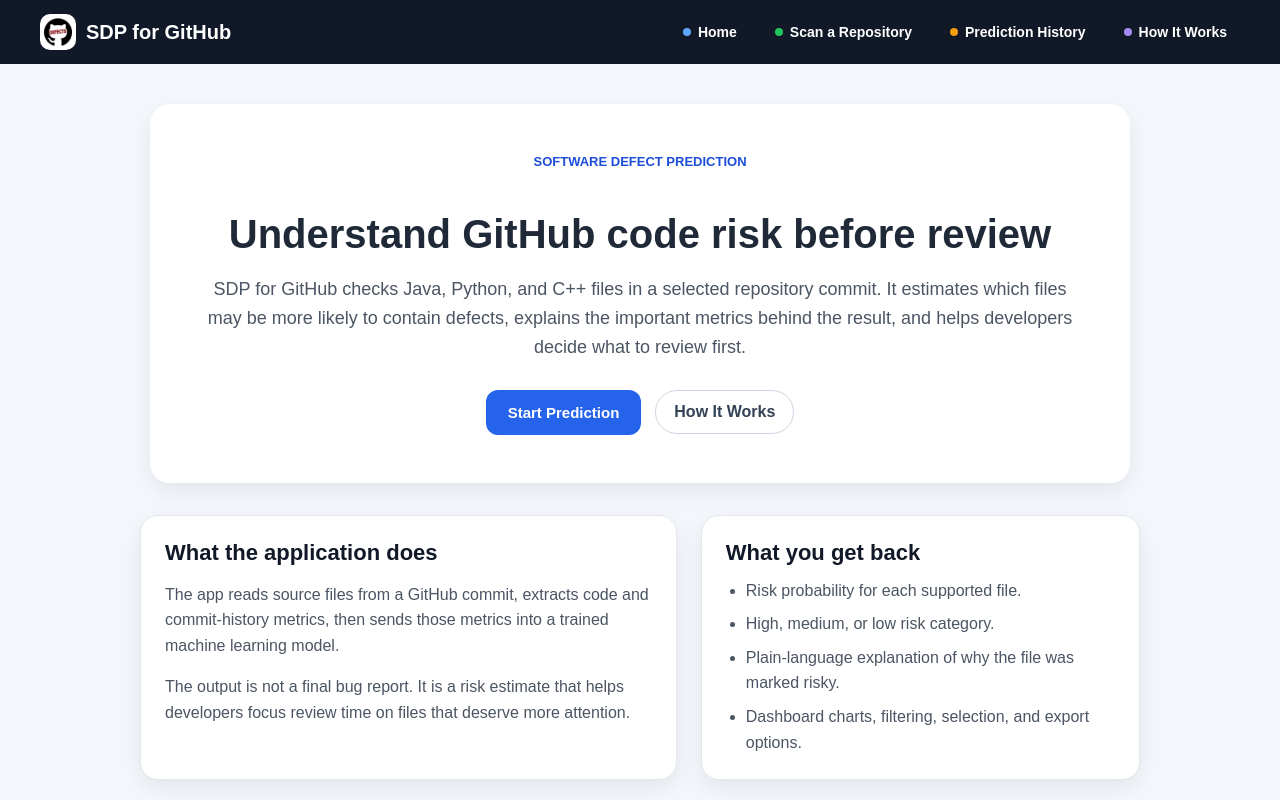
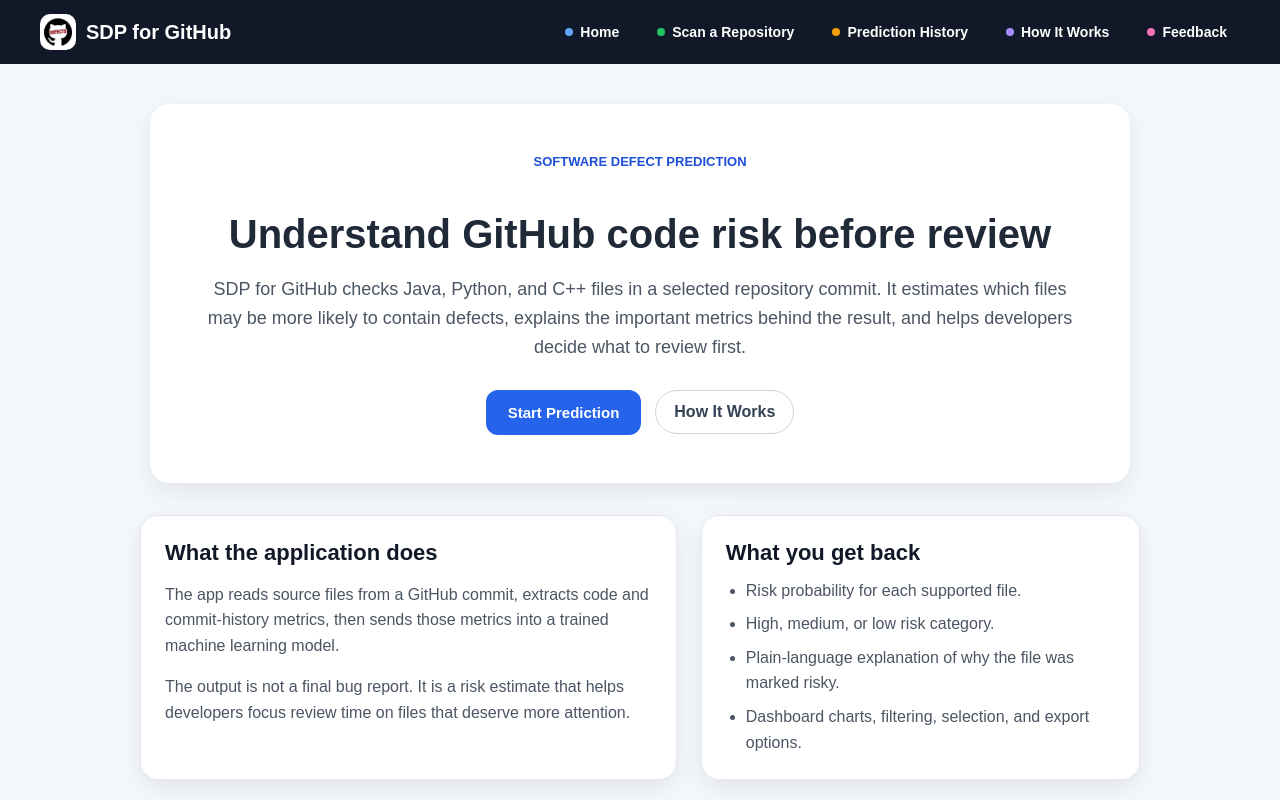
Before and after one commit to Penkei/SDP-for-GitHub, a React (Vite) app in the folder frontend/: page / in a window 1280 px wide. Shown: the top 800 px of the page. Built offline with nearby package versions, Linux system fonts and the light colour scheme; no server answers.

Commit message:
Add Feedback to application

```diff
--- a/frontend/src/components/Navbar.tsx
+++ b/frontend/src/components/Navbar.tsx
@@ -20,6 +20,9 @@
         <Link to="/how-it-works" className="nav-link works-link">
           How It Works
         </Link>
+        <Link to="/feedback" className="nav-link feedback-link">
+          Feedback
+        </Link>
       </div>
     </nav>
   );
```
